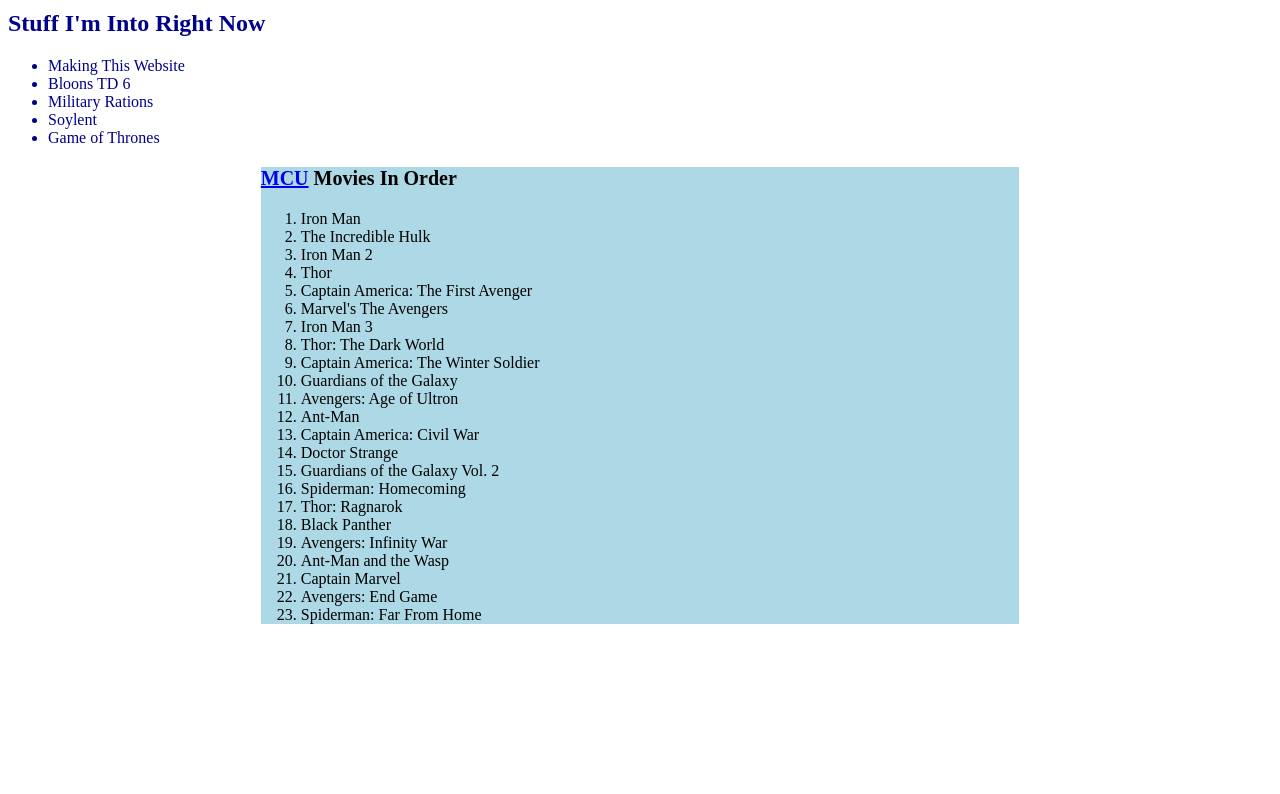
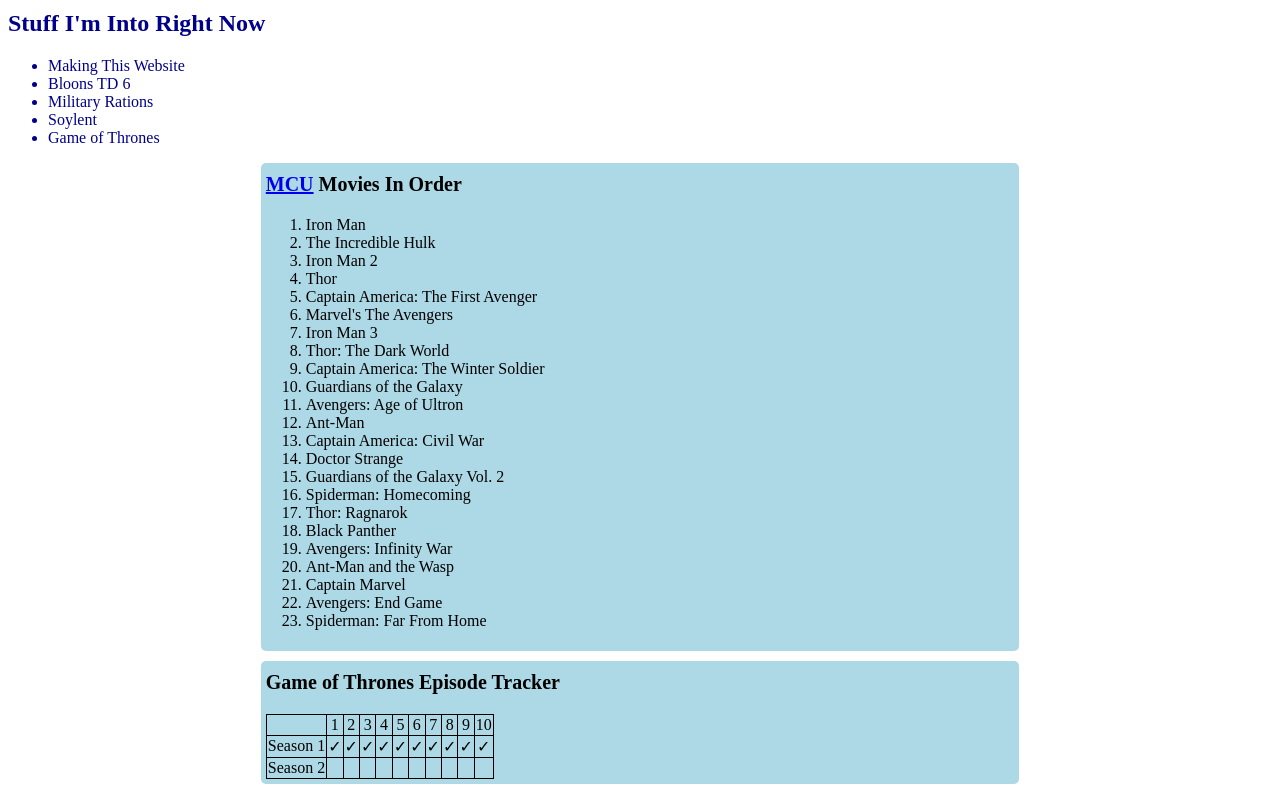
Before and after one commit to theshortengi/MyWebsite, a plain HTML site: page index.html in a window 1280 px wide. Shown: the part 198-992 px from the top of the page. Before the commit the page ends 838 px from the top, so only its background shows below. Drawn offline with Linux system fonts and the light colour scheme.

Commit message:
-Curve blog posts -Add GoT tracker

```diff
--- a/CSS/index.css
+++ b/CSS/index.css
@@ -26,9 +26,19 @@
     margin-top: 10px;
     margin-bottom: 10px;
     background-color: lightblue;
-
+    border-radius: 5px;
+    padding: 5px;
 }
 .blog-post-header{
     font-size: 20px;
     text-align: left;
+    margin-top: 5px;
 }
+
+table, td, th{
+    border: 1px solid black;
+    border-collapse: collapse;
+}
+td{
+    text-align: center;
+}
--- a/index.html
+++ b/index.html
@@ -49,5 +49,51 @@
         <li>Spiderman: Far From Home</li>
     </ol>
 </div>
+<div class="blog-post">
+    <h3 class="blog-post-header">Game of Thrones Episode Tracker</h3>
+    <table class="table">
+        <tr>
+            <td></td>
+            <td>1</td>
+            <td>2</td>
+            <td>3</td>
+            <td>4</td>
+            <td>5</td>
+            <td>6</td>
+            <td>7</td>
+            <td>8</td>
+            <td>9</td>
+            <td>10</td>
+
+        </tr>
+        <tr>
+            <td>Season 1</td>
+            <td>&check;</td>
+            <td>&check;</td>
+            <td>&check;</td>
+            <td>&check;</td>
+            <td>&check;</td>
+            <td>&check;</td>
+            <td>&check;</td>
+            <td>&check;</td>
+            <td>&check;</td>
+            <td>&check;</td>
+
+        </tr>
+        <tr>
+            <td>Season 2</td>
+            <td></td>
+            <td></td>
+            <td></td>
+            <td></td>
+            <td></td>
+            <td></td>
+            <td></td>
+            <td></td>
+            <td></td>
+            <td></td>
+        </tr>
+    </table>
+</div>
 </body>
 </html>
```
